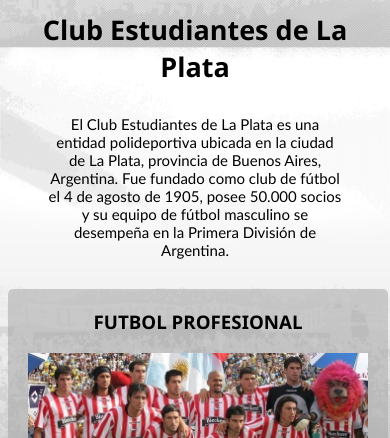
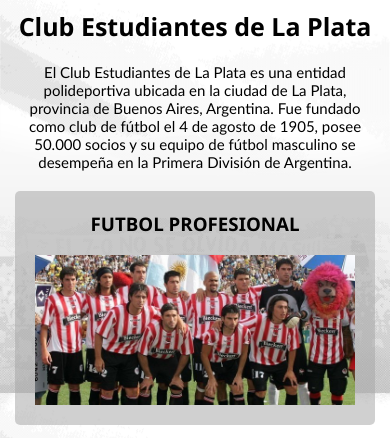
Before and after one commit to AgustinArtero/PROYECTO-FINAL-CODER, a plain HTML site: page index.html in a window 390 px wide. Shown: the part 234-672 px from the top of the page. Drawn offline with Linux system fonts and the light colour scheme; a web font is replaced by a local one.

Commit message:
Add files via upload

```diff
--- a/css/main.css
+++ b/css/main.css
@@ -8,6 +8,8 @@ body {
     text-align: center;
     margin-bottom: 0px;
     margin-top: 15px;
+    text-shadow: -2px -1px 10px rgb(0, 0, 0);
+
 }
 .titu {
     text-decoration: none;
@@ -865,7 +867,7 @@ footer {
             width: 20px;
         }
         .pics {
-            width: 350px;
+            width: 330px;
         }
         .hirschi_tit {
             font-size: 15px;
@@ -914,6 +916,14 @@ footer {
         .areatext {
             width: 370px;
         }
+        .inde_tit_parrafo {
+            margin: 20px;
+        }
+        .inde_tit_titulo {
+            font-size: 25px;
+            margin-top: 20px;
+            margin-bottom: 10px;
+        }
     }
 
 @media (max-width: 460px)
@@ -925,13 +935,13 @@ footer {
             font-size: 15px;
         }
         .pics {
-            width: 340px;
+            width: 320px;
         }
         .camisetaspic {
             width: 230px;
         }
         .hirschi_tit {
-            font-size: 14px;
+            font-size: 12x;
         }
         .his_par {
             margin: 10px;
```
